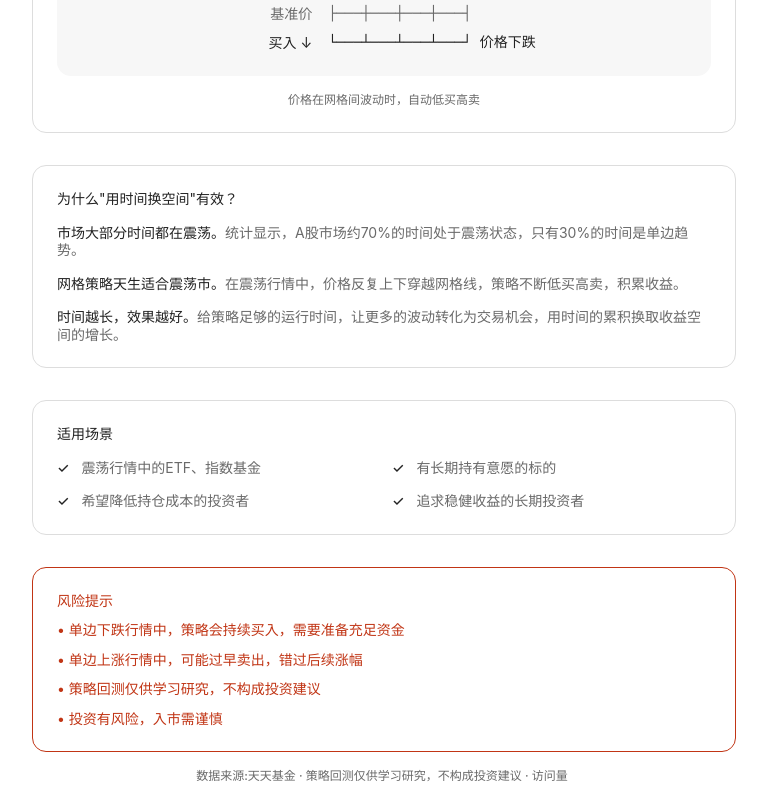
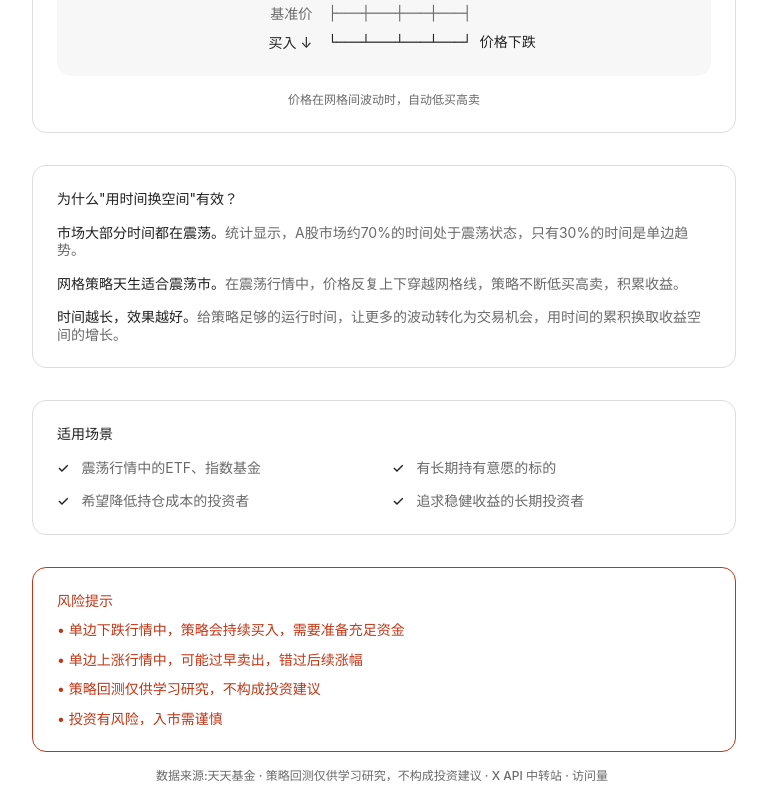
Before and after one commit to liuchaowen/etf.autos, a Next.js app: page /about in a window 1280 px wide. Shown: the part 800-1600 px from the top of the page, without its empty margins (256-1023 px from the left). Built offline with nearby package versions, Linux system fonts and the light colour scheme.

Commit message:
Update footer-disclaimer.tsx

```diff
--- a/components/footer-disclaimer.tsx
+++ b/components/footer-disclaimer.tsx
@@ -24,7 +24,7 @@ export function FooterDisclaimer({ padding = 'sm', path = '/' }: FooterDisclaime
 
     return (
         <div className={`text-center text-[12px] font-medium text-[#6a6a6a] dark:text-gray-500 ${paddingClass} leading-[1.33]`}>
-            数据来源:天天基金 · 策略回测仅供学习研究，不构成投资建议 · 访问量 <span className="waline-pageview-count ml-1" data-path={path} />
+            数据来源:天天基金 · 策略回测仅供学习研究，不构成投资建议 · <a href="https://api.aiseo.one/register?channel=c_mi62tost" target="_blank" rel="noopener noreferrer">X API 中转站</a> · 访问量 <span className="waline-pageview-count ml-1" data-path={path} />
         </div>
     );
 }
```
